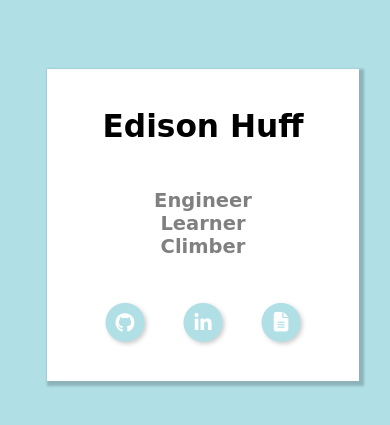
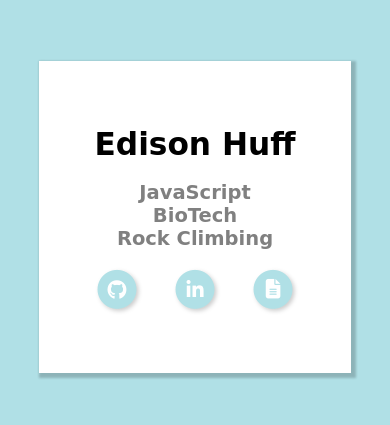
Before and after one commit to bamboostgg/bamboostgg.github.io, a plain HTML site: page index.html in a window 390 px wide. Shown: the part 205-630 px from the top of the page. Drawn offline with Linux system fonts and the light colour scheme; a web font is replaced by a local one.

Commit message:
adds console log message, adds support for mobile flexboxes

```diff
--- a/index.html
+++ b/index.html
@@ -18,9 +18,9 @@
       <div class="square">
         <h1 class="title">Edison Huff</h1>
         <ul>
-          <li>Engineer</li>
-          <li>Learner</li>
-          <li>Climber</li>
+          <li>JavaScript</li>
+          <li>BioTech</li>
+          <li>Rock Climbing</li>
         </ul>
         <section class="row">
           <a class="fa fa-stack fa-lg" target="_blank" href="http://www.github.com/bamboostgg">
@@ -40,4 +40,5 @@
     </main>
   </body>
   <script src="https://use.fontawesome.com/1e38503262.js"></script>
+  <script src="scripts/main.js"></script>
 </html>
--- /dev/null
+++ b/scripts/main.js
@@ -0,0 +1,6 @@
+console.log('   ____             __            \r\n  \/ __\/ ___ _  ___ \/ \/_ ___   ____\r\n \/ _\/  \/ _ `\/ (_-<\/ __\/\/ -_) \/ __\/\r\n\/___\/__\\_,_\/ \/___\/\\__\/ \\__\/ \/_\/   \r\n  \/ __\/  ___ _  ___ _  \/ \/        \r\n \/ _\/   \/ _ `\/ \/ _ `\/ \/_\/         \r\n\/___\/   \\_, \/  \\_, \/ (_)          \r\n       \/___\/  \/___\/               ')
+console.log('run "pong()" to start a game!')
+
+function pong(text) {
+  console.log(text || 'Pong!');
+};
--- /dev/null
+++ b/scripts/pong.js
@@ -0,0 +1 @@
+pong.js
--- a/styles/styles.css
+++ b/styles/styles.css
@@ -22,26 +22,39 @@ a:hover {
 }
 
 .container {
+  -webkit-align-items: center;
   align-items: center;
+  display: -webkit-flex;
   display: flex;
-  flex-direction: column;
-  height: 100vh;
+  -webkit-justify-content: center;
   justify-content: center;
-  width: 100vw;
+
+  position: absolute;
+  top: 0;
+  left: 0;
+  bottom: 0;
+  right: 0;
+  height: 100%;
+  width: 100%;
 }
 
 .square {
+  -webkit-align-items: center;
   align-items: center;
+  display: -webkit-flex;
+  display: flex;
+  -webkit-justify-content: center;
+  justify-content: center;
+  -webkit-flex-direction: column;
+  flex-direction: column;
+
   background-color: #FFF;
   box-shadow: 0.6vmin 0.6vmin 0.6vmin 0.6vmin rgba(0, 0, 0, 0.2);
   color: #000;
-  display:flex;
-  flex-direction: column;
   font-family: 'Bungee Hairline', cursive;
   font-weight: 600;
   height: 60vmin;
   padding: 10vmin;
-  justify-content: space-between;
   width: 60vmin;
   transition-duration: 0.4s
 }
```
